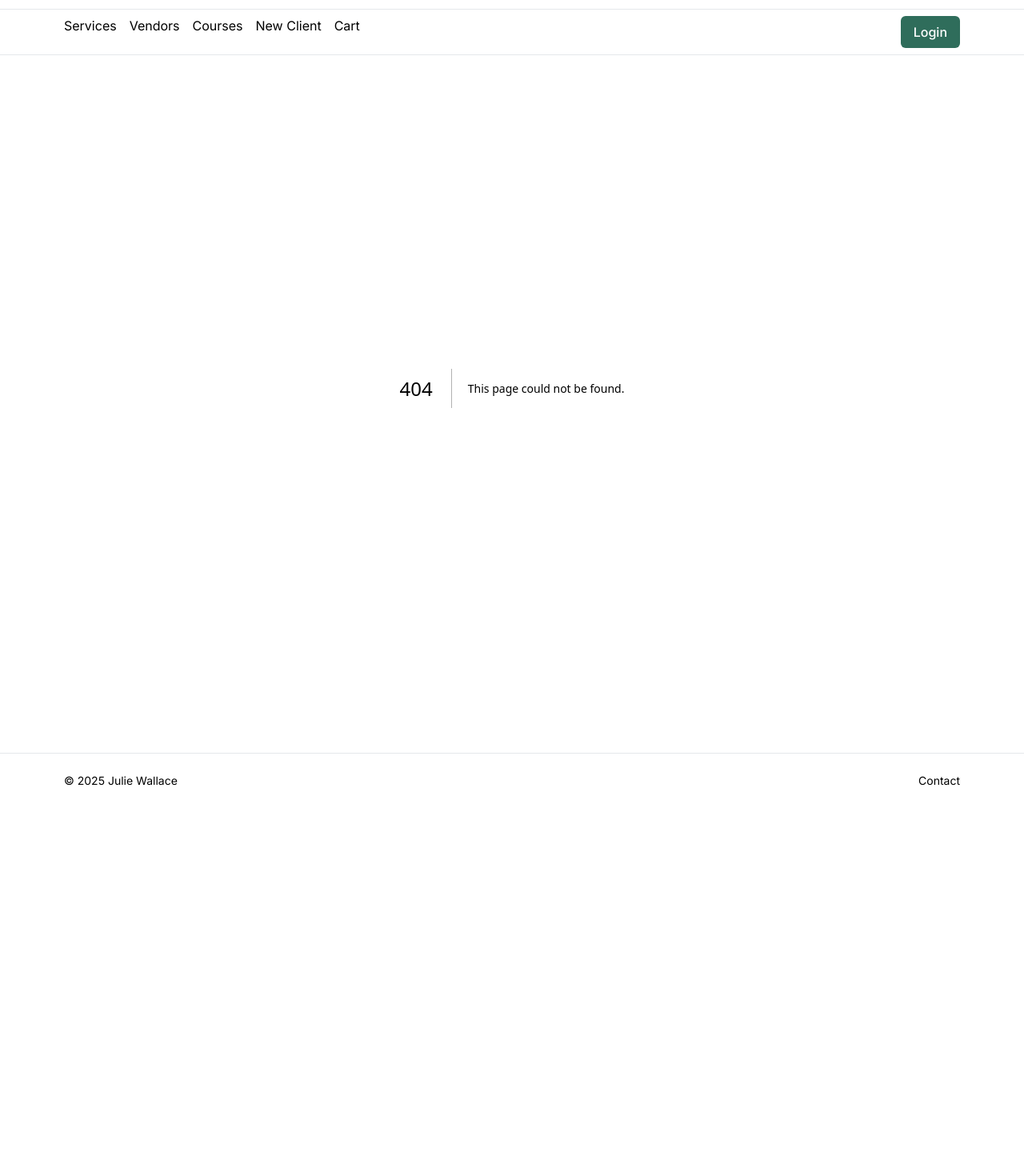
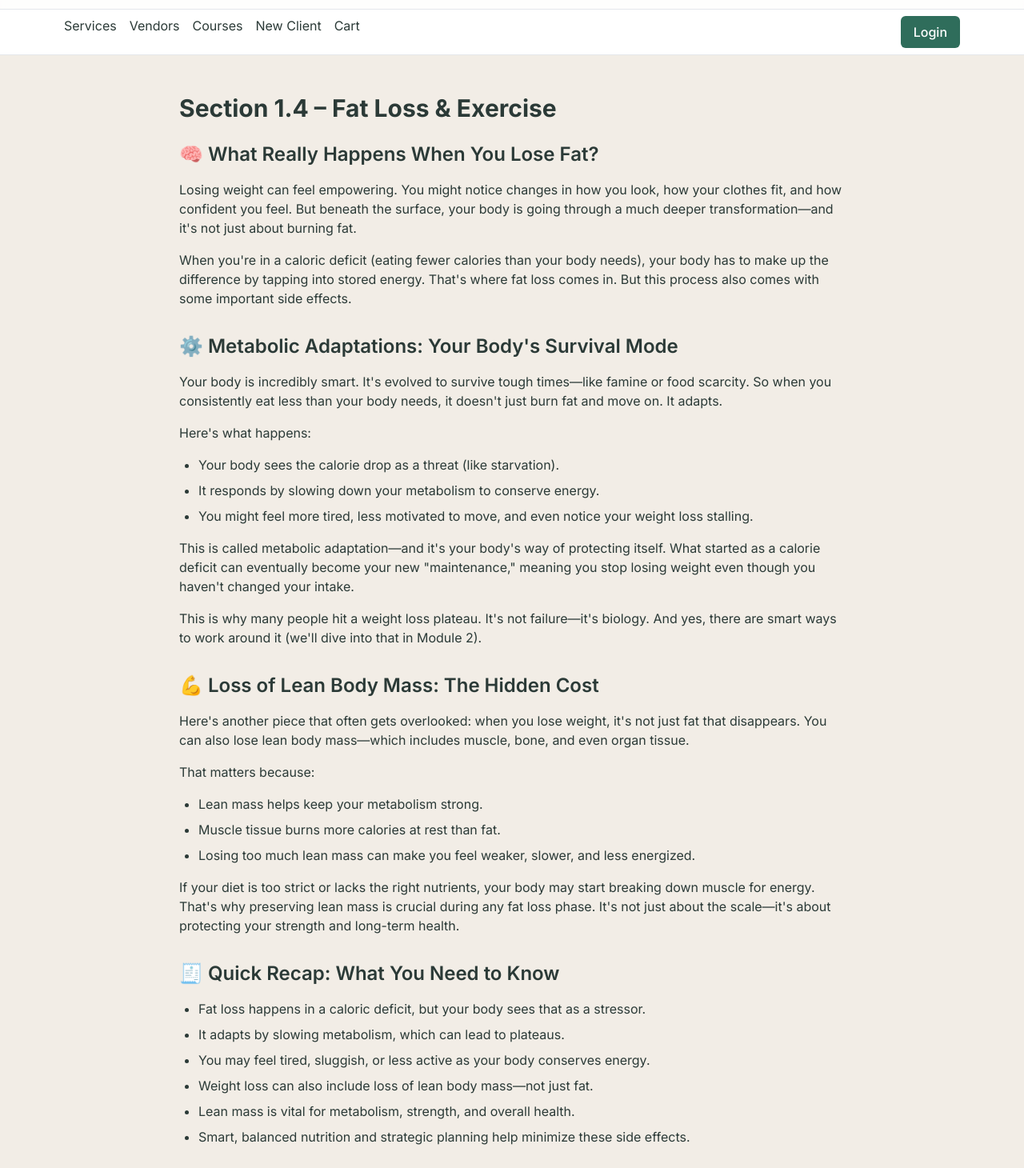
Before and after one commit to mr601s/nutritionist-marketplace-crm, a Next.js app: page /courses/module-1/section-4 in a window 1280 px wide. Before the commit this address had no page. Shown: the part 50-1510 px from the top of the page at 80% size. Before the commit the page ends 1060 px from the top, so only its background shows below. Built offline with nearby package versions, Linux system fonts and the light colour scheme.

Commit message:
Add Module 1 Section 1.4 with navigation; escape all JSX entities.

```diff
--- /dev/null
+++ b/app/courses/module-1/section-4/page.tsx
@@ -0,0 +1,68 @@
+export default function Section4Page() {
+  return (
+    <main className="p-8 max-w-4xl mx-auto">
+      <h1 className="text-3xl font-bold mb-6">Section 1.4 – Fat Loss &amp; Exercise</h1>
+
+      <section className="mb-8">
+        <h2 className="text-2xl font-semibold mb-4">🧠 What Really Happens When You Lose Fat?</h2>
+        <p className="mb-4">
+          Losing weight can feel empowering. You might notice changes in how you look, how your clothes fit, and how confident you feel. But beneath the surface, your body is going through a much deeper transformation—and it&apos;s not just about burning fat.
+        </p>
+        <p className="mb-4">
+          When you&apos;re in a caloric deficit (eating fewer calories than your body needs), your body has to make up the difference by tapping into stored energy. That&apos;s where fat loss comes in. But this process also comes with some important side effects.
+        </p>
+      </section>
+
+      <section className="mb-8">
+        <h2 className="text-2xl font-semibold mb-4">⚙️ Metabolic Adaptations: Your Body&apos;s Survival Mode</h2>
+        <p className="mb-4">
+          Your body is incredibly smart. It&apos;s evolved to survive tough times—like famine or food scarcity. So when you consistently eat less than your body needs, it doesn&apos;t just burn fat and move on. It adapts.
+        </p>
+        <p className="mb-4">
+          Here&apos;s what happens:
+        </p>
+        <ul className="list-disc ml-6 mb-4 space-y-2">
+          <li>Your body sees the calorie drop as a threat (like starvation).</li>
+          <li>It responds by slowing down your metabolism to conserve energy.</li>
+          <li>You might feel more tired, less motivated to move, and even notice your weight loss stalling.</li>
+        </ul>
+        <p className="mb-4">
+          This is called metabolic adaptation—and it&apos;s your body&apos;s way of protecting itself. What started as a calorie deficit can eventually become your new &quot;maintenance,&quot; meaning you stop losing weight even though you haven&apos;t changed your intake.
+        </p>
+        <p className="mb-4">
+          This is why many people hit a weight loss plateau. It&apos;s not failure—it&apos;s biology. And yes, there are smart ways to work around it (we&apos;ll dive into that in Module 2).
+        </p>
+      </section>
+
+      <section className="mb-8">
+        <h2 className="text-2xl font-semibold mb-4">💪 Loss of Lean Body Mass: The Hidden Cost</h2>
+        <p className="mb-4">
+          Here&apos;s another piece that often gets overlooked: when you lose weight, it&apos;s not just fat that disappears. You can also lose lean body mass—which includes muscle, bone, and even organ tissue.
+        </p>
+        <p className="mb-4">
+          That matters because:
+        </p>
+        <ul className="list-disc ml-6 mb-4 space-y-2">
+          <li>Lean mass helps keep your metabolism strong.</li>
+          <li>Muscle tissue burns more calories at rest than fat.</li>
+          <li>Losing too much lean mass can make you feel weaker, slower, and less energized.</li>
+        </ul>
+        <p className="mb-4">
+          If your diet is too strict or lacks the right nutrients, your body may start breaking down muscle for energy. That&apos;s why preserving lean mass is crucial during any fat loss phase. It&apos;s not just about the scale—it&apos;s about protecting your strength and long-term health.
+        </p>
+      </section>
+
+      <section className="mb-8">
+        <h2 className="text-2xl font-semibold mb-4">🧾 Quick Recap: What You Need to Know</h2>
+        <ul className="list-disc ml-6 mb-4 space-y-2">
+          <li>Fat loss happens in a caloric deficit, but your body sees that as a stressor.</li>
+          <li>It adapts by slowing metabolism, which can lead to plateaus.</li>
+          <li>You may feel tired, sluggish, or less active as your body conserves energy.</li>
+          <li>Weight loss can also include loss of lean body mass—not just fat.</li>
+          <li>Lean mass is vital for metabolism, strength, and overall health.</li>
+          <li>Smart, balanced nutrition and strategic planning help minimize these side effects.</li>
+        </ul>
+      </section>
+    </main>
+  );
+}
```
